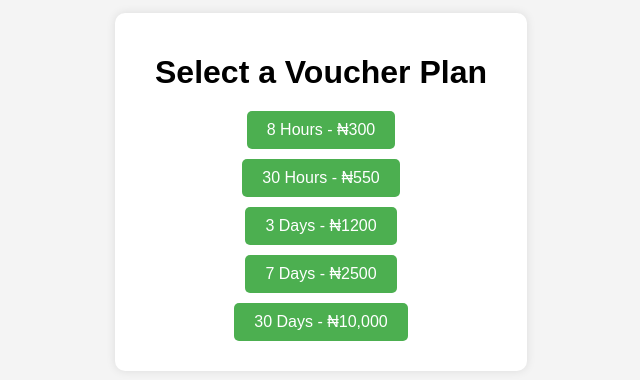
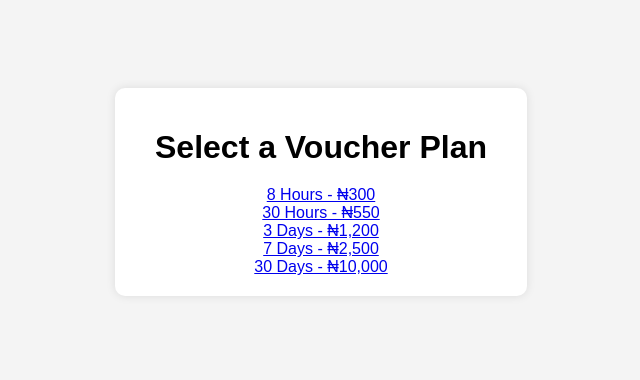
Before and after one commit to kalybur/Voucher-paystack-system, a plain HTML site: page index.html in a window 1280 px wide. Shown: the part 208-588 px from the top of the page, without its empty margins (319-959 px from the left). Drawn offline with Linux system fonts and the light colour scheme.

Commit message:
Update index.html

```diff
--- a/index.html
+++ b/index.html
@@ -10,13 +10,11 @@
 <body>
   <div class="container">
     <h1>Select a Voucher Plan</h1>
-    <div class="plans">
-      <button onclick="buyVoucher('8hours', 300)">8 Hours - ₦300</button>
-      <button onclick="buyVoucher('30hours', 550)">30 Hours - ₦550</button>
-      <button onclick="buyVoucher('3days', 1200)">3 Days - ₦1200</button>
-      <button onclick="buyVoucher('7days', 2500)">7 Days - ₦2500</button>
-      <button onclick="buyVoucher('30days', 10000)">30 Days - ₦10,000</button>
-    </div>
+     <div class="plan"><a href="https://paystack.com/pay/8hourvoucher" target="_blank">8 Hours - ₦300</a></div>
+<div class="plan"><a href="https://paystack.com/pay/30hourvoucher" target="_blank">30 Hours - ₦550</a></div>
+<div class="plan"><a href="https://paystack.com/pay/6lj48p0vhh" target="_blank">3 Days - ₦1,200</a></div>
+<div class="plan"><a href="https://paystack.com/pay/7dayvoucher" target="_blank">7 Days - ₦2,500</a></div>
+<div class="plan"><a href="https://paystack.com/pay/30dayvoucher" target="_blank">30 Days - ₦10,000</a></div>
   </div>
 
   <script src="script.js"></script>
```
